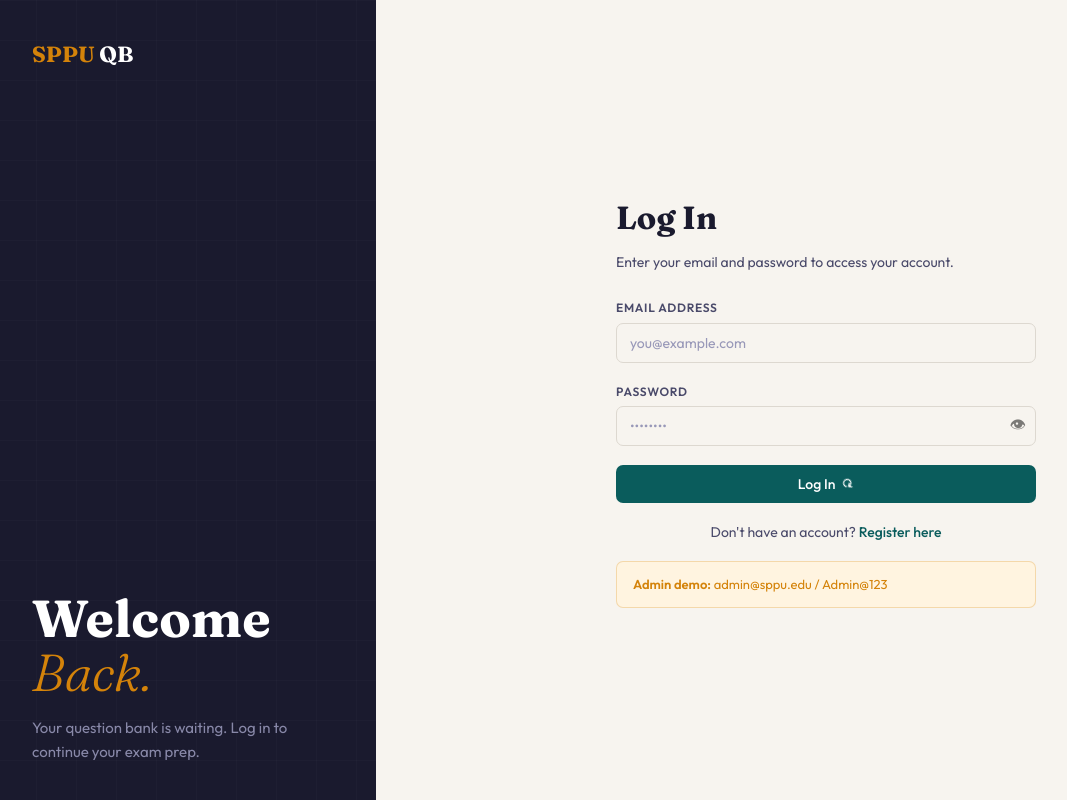
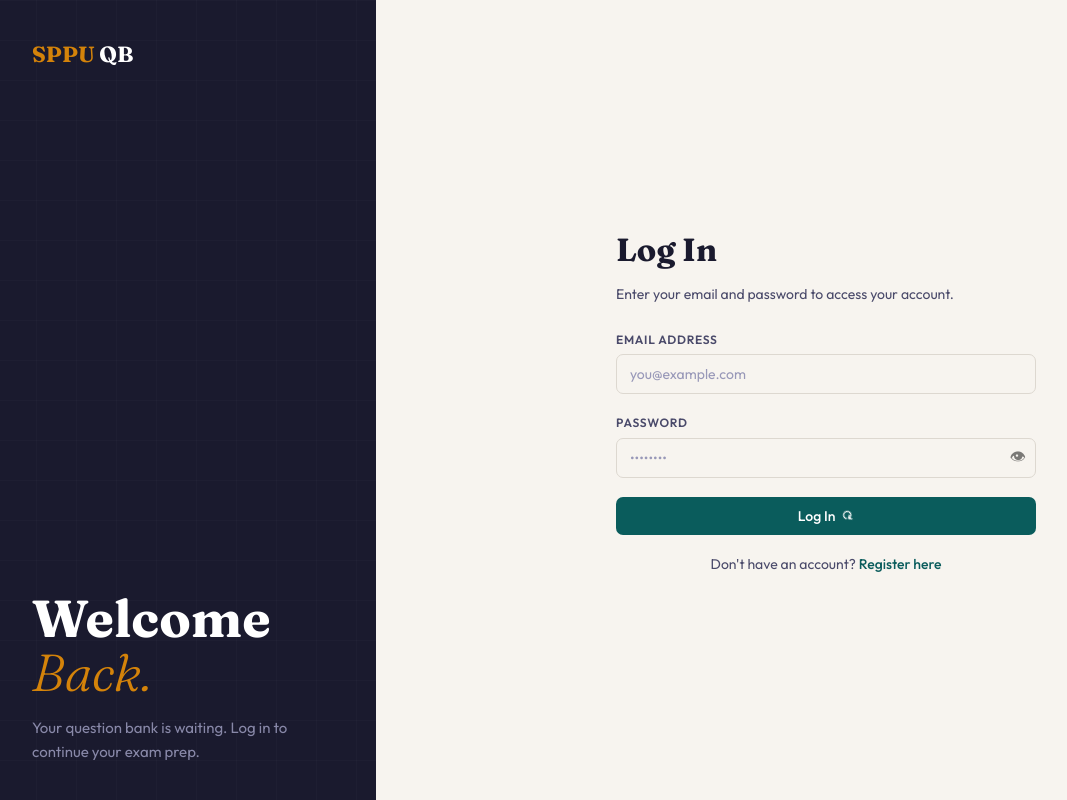
Before and after one commit to Vaibhavi2311/EPD-Project, a website: page public/pages/login.html in a window 1280 px wide. Shown: the whole page, without its empty margins (4-1071 px from the left). Drawn offline with Linux system fonts and the light colour scheme; files whose address does not match are found by name.

Commit message:
folder uploaded

```diff
--- a/public/pages/login.html
+++ b/public/pages/login.html
@@ -52,9 +52,7 @@
 
         <p class="auth-switch">Don't have an account? <a href="/register">Register here</a></p>
 
-        <div class="demo-creds">
-          <p><strong>Admin demo:</strong> admin@sppu.edu / Admin@123</p>
-        </div>
+
       </div>
     </div>
   </div>
```
